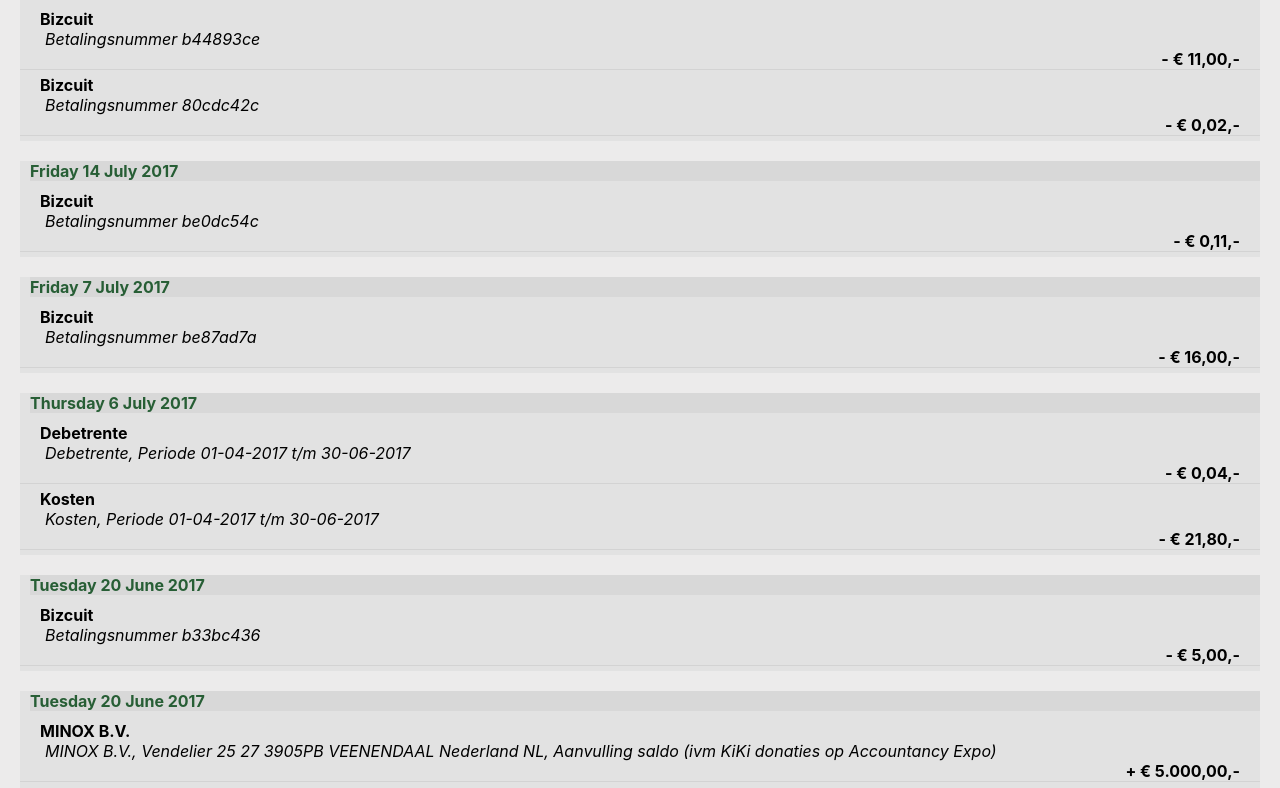
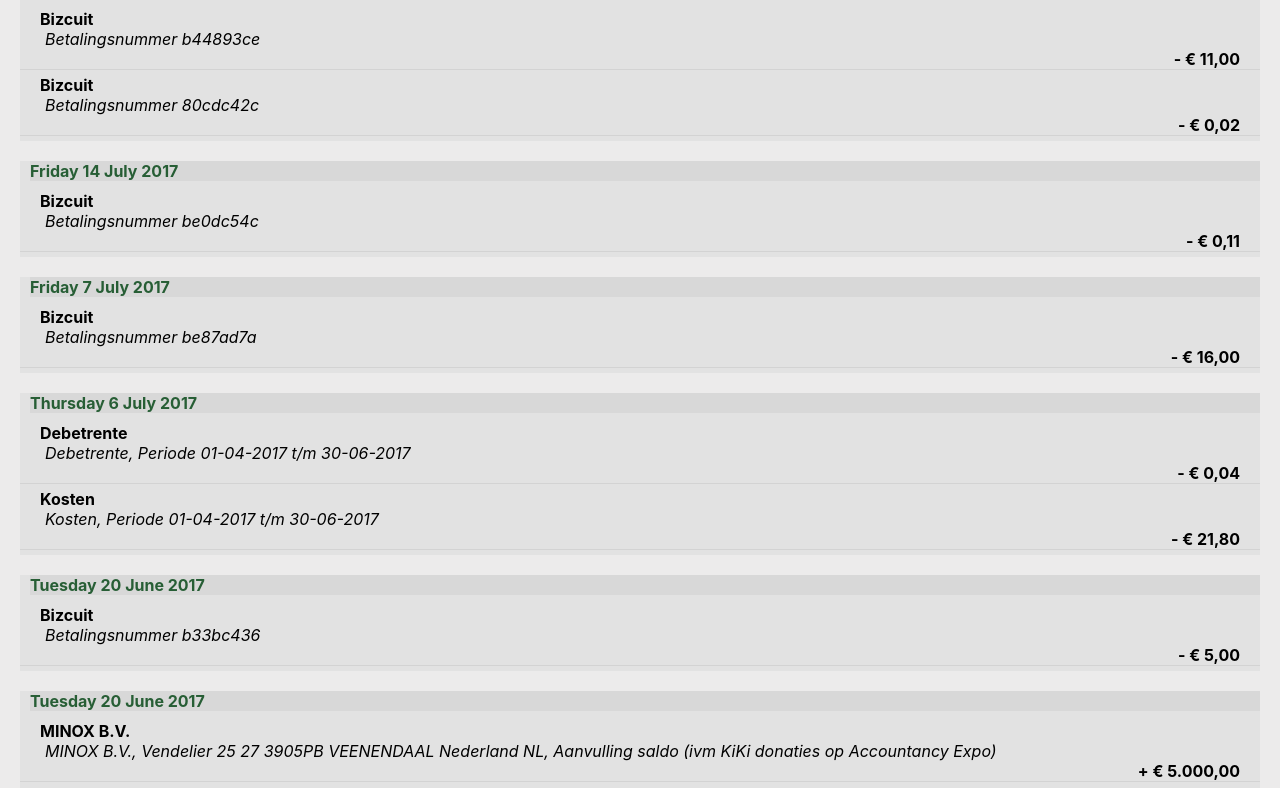
Before and after one commit to laurenssvg/bizcuit-assignment, a React (Create React App) app: page / in a window 1280 px wide. Shown: the part 565-1353 px from the top of the page. Built offline with nearby package versions, Linux system fonts and the light colour scheme.

Commit message:
removed obsolete currency symbols

```diff
--- a/src/components/statement-transaction/statement-transaction.component.jsx
+++ b/src/components/statement-transaction/statement-transaction.component.jsx
@@ -36,11 +36,11 @@
         </span>
         {this.props.transaction.debit_credit === "credit" ? (
           <span className='amount'>
-            + {formatter.format(this.props.transaction.amount)},-
+            + {formatter.format(this.props.transaction.amount)}
           </span>
         ) : (
           <span className='amount'>
-            - {formatter.format(this.props.transaction.amount)},-
+            - {formatter.format(this.props.transaction.amount)}
           </span>
         )}
         <TransactionModal
```
